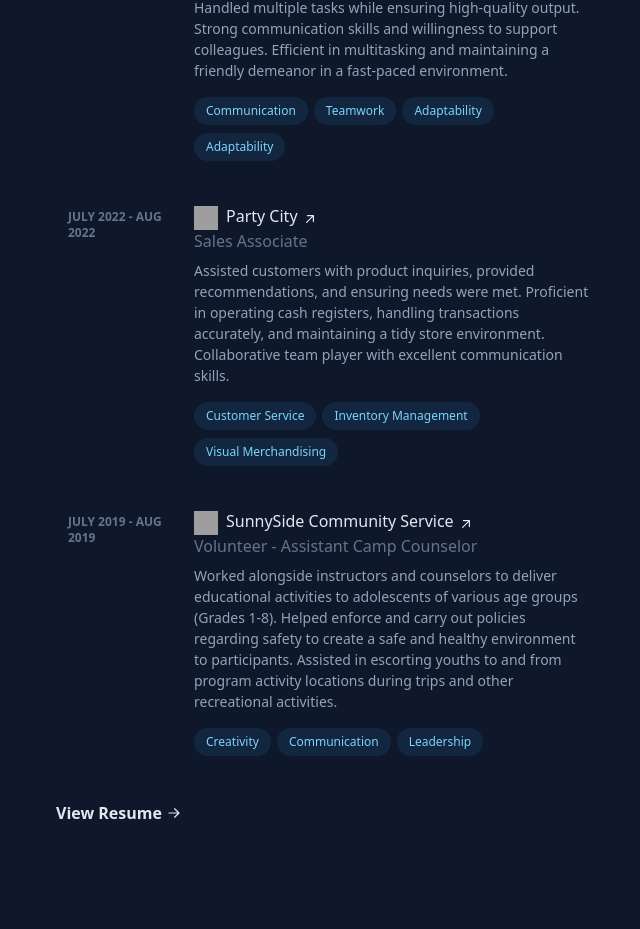
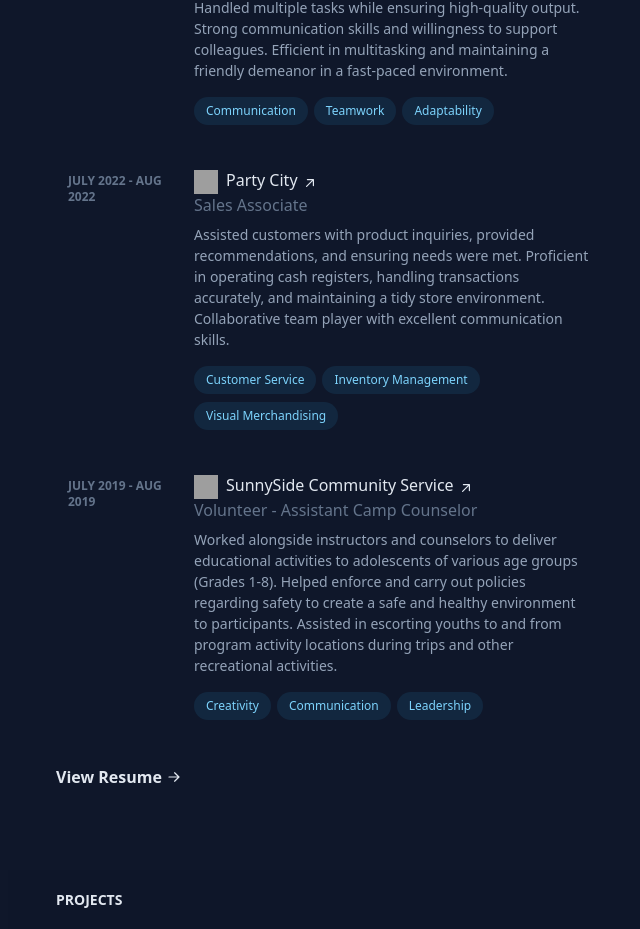
Before and after one commit to Alan0893/v2, a React (Create React App) app: page / in a window 1280 px wide. Shown: the part 1072-2001 px from the top of the page, without its empty margins (592-1232 px from the left). Built offline with nearby package versions, Linux system fonts and the light colour scheme; grey boxes are pictures that could not be loaded.

Commit message:
removed extra skill

```diff
--- a/src/sections/Experience.js
+++ b/src/sections/Experience.js
@@ -166,9 +166,6 @@ const Experience = () => {
                 <li className='mr-1.5 mt-2'>
                   <div className={chip}>Adaptability</div>
                 </li>
-                <li className='mr-1.5 mt-2'>
-                  <div className={chip}>Adaptability</div>
-                </li>
               </ul>
             </div>
           </div>
```
